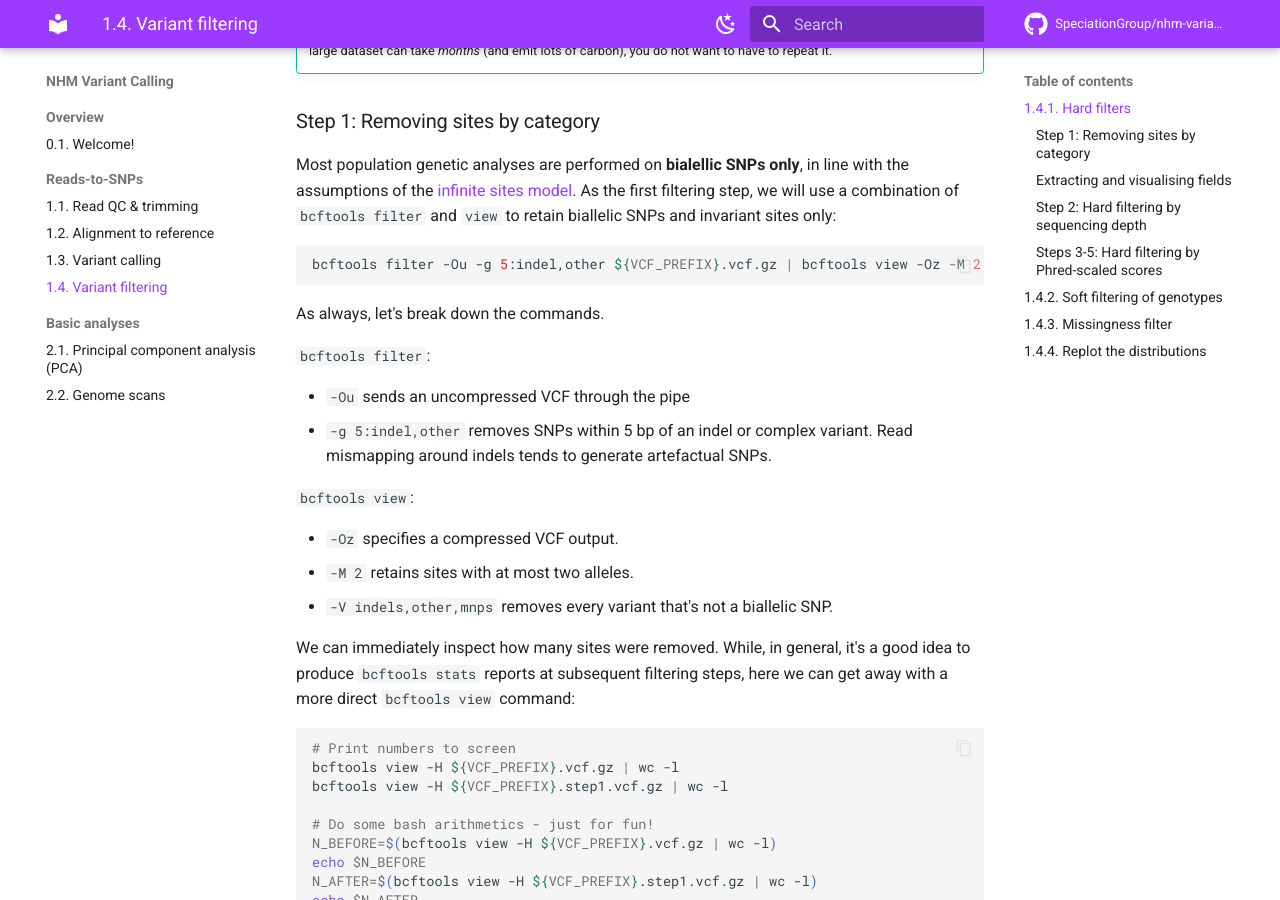
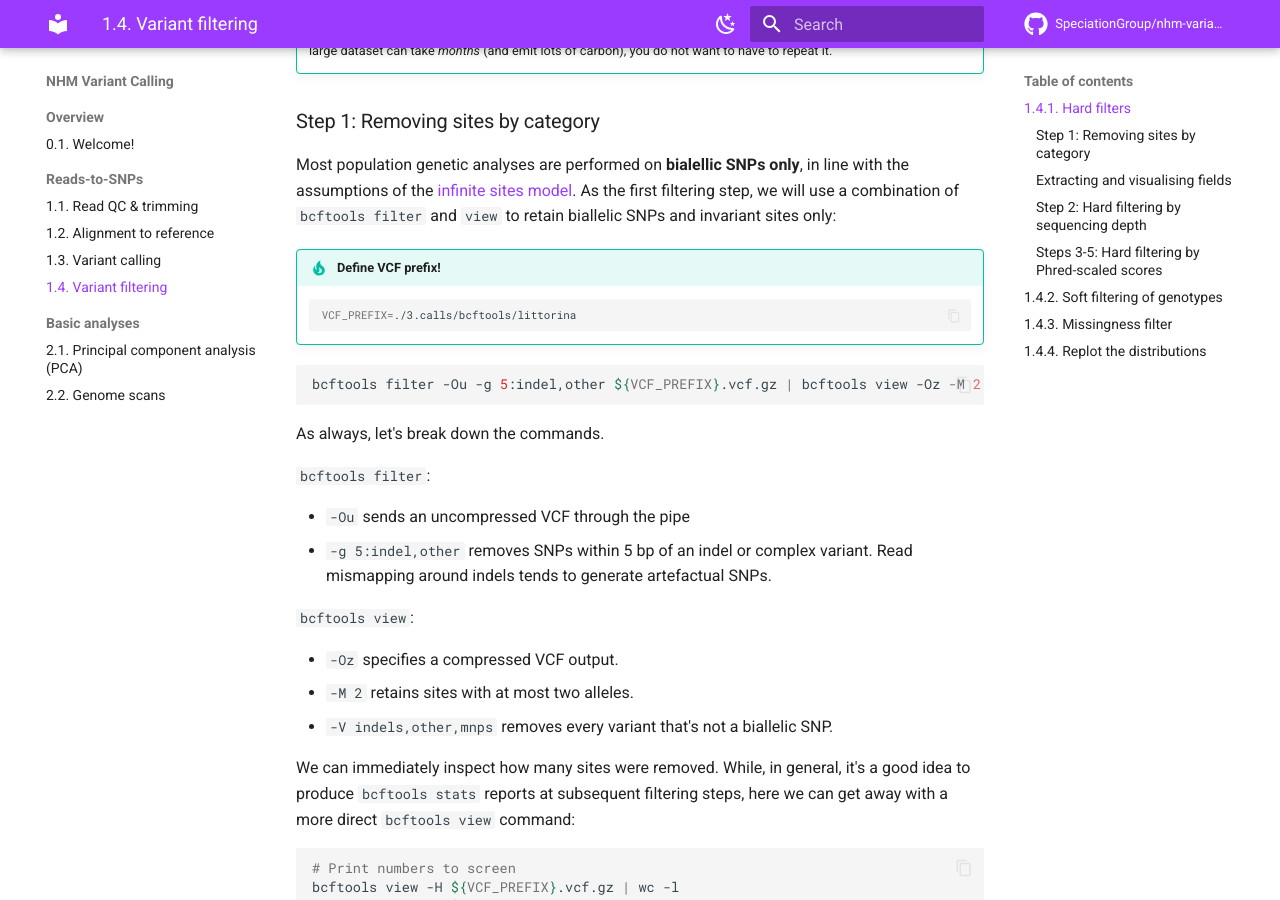
Before and after one commit to SpeciationGroup/nhm-variant-calling, an MkDocs documentation site: the page built from docs/1.reads2snps/1.4.filtering.md, in a window 1280 px wide and 900 px high, scrolled down 983 px. Built offline with MkDocs 1.6.1 and Material for MkDocs 9.7.7, drawn with Linux system fonts in a browser that asks for light colours; comment, search, counter and statistics services are not loaded.

Commit message:
Add prefix definition

````diff
--- a/docs/1.reads2snps/1.4.filtering.md
+++ b/docs/1.reads2snps/1.4.filtering.md
@@ -25,6 +25,13 @@ Now, onto the filtering!
 ### Step 1: Removing sites by category
 
 Most population genetic analyses are performed on **bialellic SNPs only**, in line with the assumptions of the [infinite sites model](https://en.wikipedia.org/wiki/Infinite_sites_model). As the first filtering step, we will use a combination of `bcftools filter` and `view` to retain biallelic SNPs and invariant sites only:
+
+!!! tip "Define VCF prefix!"
+
+    ```bash
+    VCF_PREFIX=./3.calls/bcftools/littorina
+    ```
+
 
 ```bash
 bcftools filter -Ou -g 5:indel,other ${VCF_PREFIX}.vcf.gz | bcftools view -Oz -M 2 -V indels,other,mnps -o ${VCF_PREFIX}.step1.vcf.gz
````
